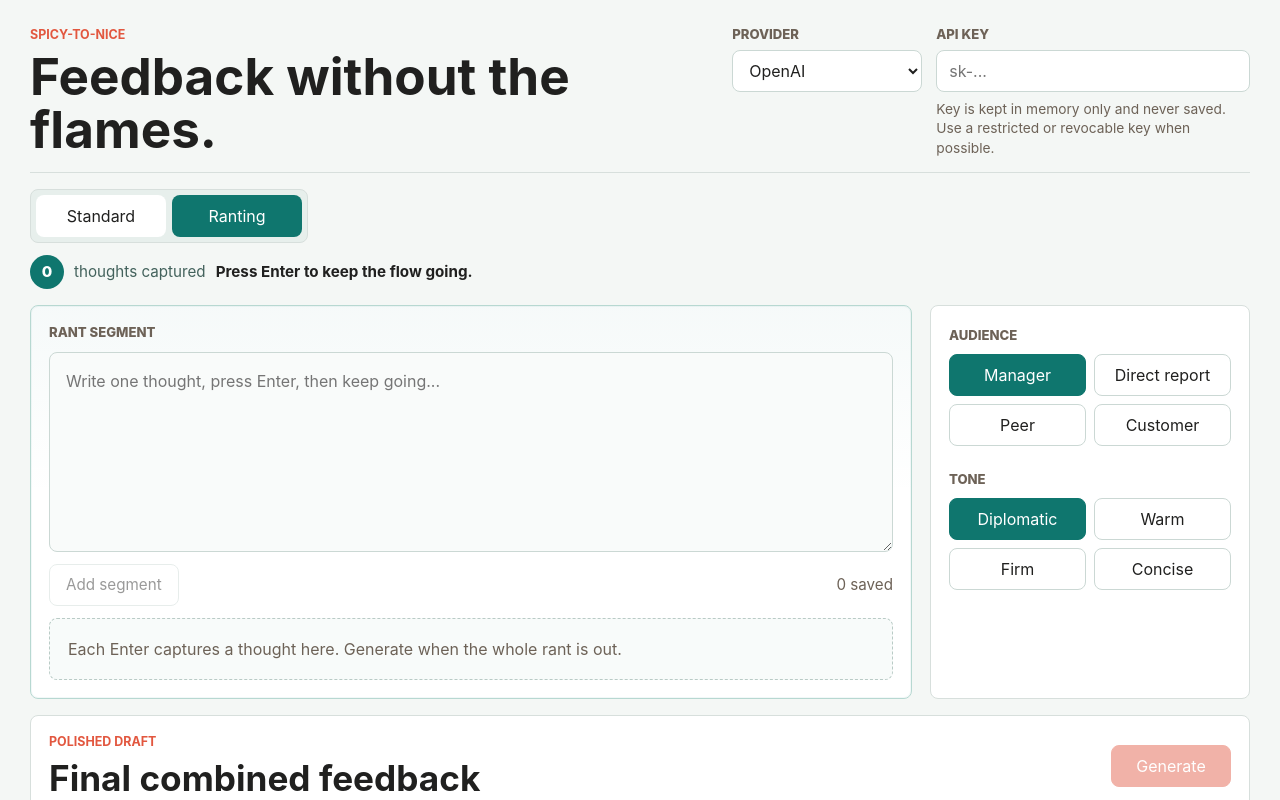
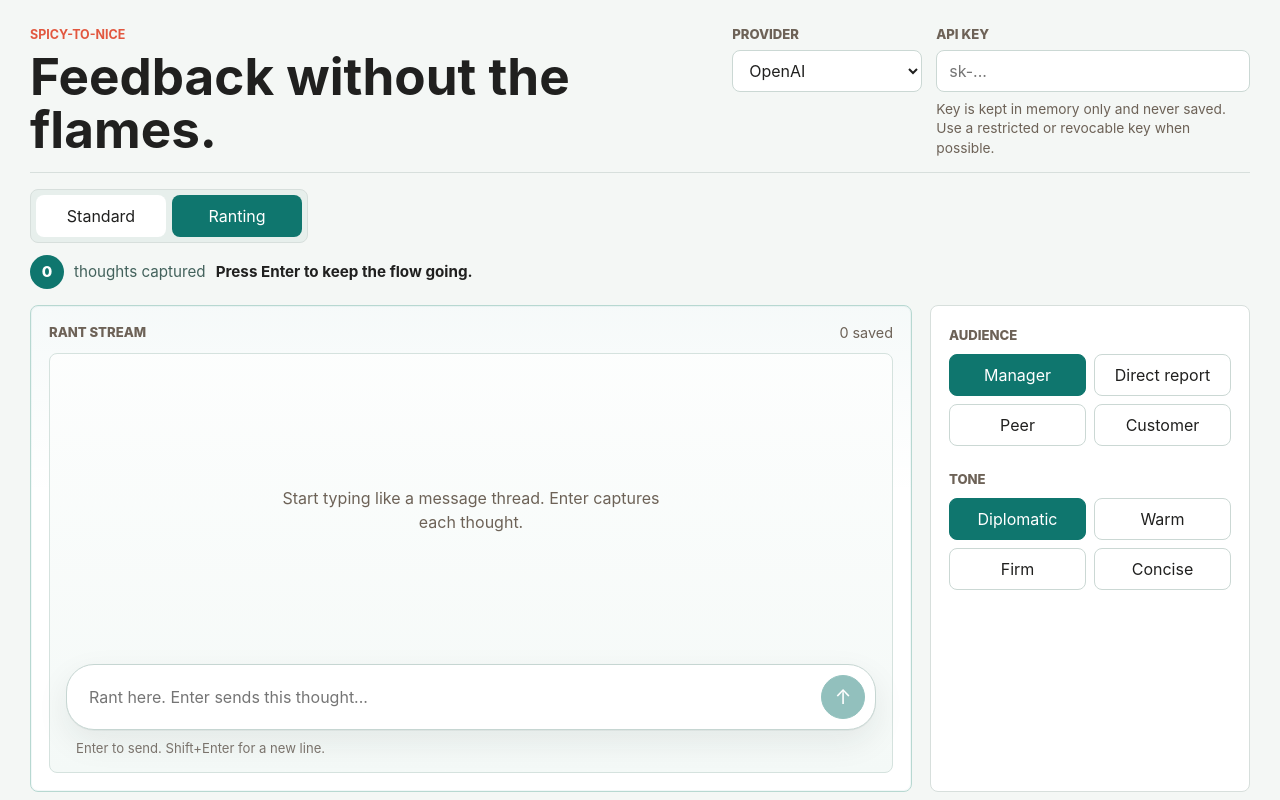
Before and after one commit to uRTLy/spicy-to-nice, a React (Vite) app: page / in a window 1280 px wide. Both pictures are taken after a click on the button "Ranting". Shown: the top 800 px of the page. Built offline with nearby package versions, Linux system fonts and the light colour scheme.

Commit message:
Make rant input feel like messaging

```diff
--- a/src/App.tsx
+++ b/src/App.tsx
@@ -207,12 +207,20 @@ function getGenerationBlocker(state: AppState) {
   return "";
 }
 
+function resizeComposerInput(element: HTMLTextAreaElement) {
+  element.style.height = "auto";
+  element.style.height = `${Math.min(element.scrollHeight, 150)}px`;
+}
+
 export function App() {
   const [state, dispatch] = useReducer(reducer, initialState);
   const textareaRef = useRef<HTMLTextAreaElement | null>(null);
   const generationBlocker = getGenerationBlocker(state);
   const canAddSegment = state.draft.trim().length > 0 && state.output.status !== "loading";
   const canGenerate = !generationBlocker;
+  const canSendDraft = state.mode === "ranting" ? canAddSegment : canGenerate;
+  const sendButtonLabel =
+    state.mode === "ranting" ? "Capture thought" : "Generate polished feedback";
 
   function addSegment() {
     const text = state.draft.trim();
@@ -222,7 +230,12 @@ export function App() {
     }
 
     dispatch({ type: "add_segment", segment: makeSegment(text) });
-    requestAnimationFrame(() => textareaRef.current?.focus());
+    requestAnimationFrame(() => {
+      if (textareaRef.current) {
+        textareaRef.current.style.height = "auto";
+        textareaRef.current.focus();
+      }
+    });
   }
 
   async function generate() {
@@ -348,17 +361,57 @@ export function App() {
 
         <section className="grid">
           <div className={`input-panel ${state.mode === "ranting" ? "ranting-panel" : ""}`}>
-            <label className="field-label" htmlFor="raw-feedback">
+            <div className="input-heading">
+              <span className="field-label">
+                {state.mode === "ranting" ? "Rant stream" : "Raw feedback"}
+              </span>
+              {state.mode === "ranting" ? <span>{state.segments.length} saved</span> : null}
+            </div>
+
+            <div className="message-surface">
+              {state.mode === "ranting" ? (
+                state.segments.length > 0 ? (
+                  <ol className="segment-list" aria-label="Saved rant segments">
+                    {state.segments.map((segment, index) => (
+                      <li key={segment.id}>
+                        <span>{index + 1}</span>
+                        <p>{segment.text}</p>
+                        <button
+                          type="button"
+                          aria-label={`Remove thought ${index + 1}`}
+                          disabled={state.output.status === "loading"}
+                          onClick={() => dispatch({ type: "remove_segment", id: segment.id })}
+                        >
+                          x
+                        </button>
+                      </li>
+                    ))}
+                  </ol>
+                ) : (
+                  <div className="empty-rant">
+                    Start typing like a message thread. Enter captures each thought.
+                  </div>
+                )
+              ) : state.draft.trim() ? null : (
+                <div className="standard-empty">
+                  Drop the spicy version here, then send it for polish.
+                </div>
+              )}
+
+              <div className="composer" data-mode={state.mode}>
+                <label className="sr-only" htmlFor="raw-feedback">
                   {state.mode === "ranting" ? "Rant segment" : "Raw feedback"}
                 </label>
                 <textarea
                   id="raw-feedback"
                   ref={textareaRef}
+                  rows={1}
                   value={state.draft}
                   disabled={state.output.status === "loading"}
-              onChange={(event) =>
-                dispatch({ type: "set_draft", draft: event.target.value })
-              }
+                  onChange={(event) => {
+                    resizeComposerInput(event.currentTarget);
+                    dispatch({ type: "set_draft", draft: event.target.value });
+                  }}
                   onKeyDown={(event) => {
                     if (
                       event.key === "Enter" &&
@@ -371,41 +424,24 @@ export function App() {
                   }}
                   placeholder={
                     state.mode === "ranting"
-                  ? "Write one thought, press Enter, then keep going..."
+                      ? "Rant here. Enter sends this thought..."
                       : "Paste the spicy version here..."
                   }
                 />
-
-            {state.mode === "ranting" ? (
-              <div className="rant-actions">
-                <button type="button" onClick={addSegment} disabled={!canAddSegment}>
-                  Add segment
-                </button>
-                <span>{state.segments.length} saved</span>
-              </div>
-            ) : null}
-
-            {state.mode === "ranting" && state.segments.length > 0 ? (
-              <ol className="segment-list" aria-label="Saved rant segments">
-                {state.segments.map((segment, index) => (
-                  <li key={segment.id}>
-                    <span>{index + 1}</span>
-                    <p>{segment.text}</p>
                 <button
                   type="button"
-                      disabled={state.output.status === "loading"}
-                      onClick={() => dispatch({ type: "remove_segment", id: segment.id })}
+                  aria-label={sendButtonLabel}
+                  title={sendButtonLabel}
+                  disabled={!canSendDraft}
+                  onClick={submitDraft}
                 >
-                      Remove
+                  ↑
                 </button>
-                  </li>
-                ))}
-              </ol>
-            ) : state.mode === "ranting" ? (
-              <div className="empty-rant">
-                Each Enter captures a thought here. Generate when the whole rant is out.
               </div>
-            ) : null}
+              <p className="composer-hint">
+                Enter to send. Shift+Enter for a new line.
+              </p>
+            </div>
           </div>
 
           <aside className="settings-panel" aria-label="Output settings">
--- a/src/ai/providers.ts
+++ b/src/ai/providers.ts
@@ -129,7 +129,18 @@ function readProviderError(payload: unknown, providerName: string) {
     "message" in payload.error &&
     typeof payload.error.message === "string"
   ) {
-    return `${providerName} rejected the request: ${payload.error.message}`;
+    const message = payload.error.message;
+    const lowerMessage = message.toLowerCase();
+
+    if (lowerMessage.includes("quota") || lowerMessage.includes("billing")) {
+      return `${providerName} says this key has no remaining quota or billing is not enabled. Try a key from a project with API credits, or lower the project budget after testing.`;
+    }
+
+    if (lowerMessage.includes("invalid api key") || lowerMessage.includes("incorrect api key")) {
+      return `${providerName} says this API key is invalid. Check that the key was copied fully and belongs to the selected project.`;
+    }
+
+    return `${providerName} rejected the request: ${message.replace(/https?:\/\/\S+/g, "").trim()}`;
   }
 
   return `${providerName} rejected the request. Check the key and try again.`;
--- a/src/styles.css
+++ b/src/styles.css
@@ -27,8 +27,7 @@ body {
 
 .topbar,
 .grid,
-.output-header,
-.rant-actions {
+.output-header {
   display: flex;
   align-items: center;
 }
@@ -146,6 +145,7 @@ button.active {
 
 .error-message {
   color: #b42318;
+  overflow-wrap: anywhere;
 }
 
 .mode-switch {
@@ -203,7 +203,8 @@ button.active {
 }
 
 .input-panel {
-  display: grid;
+  display: flex;
+  flex-direction: column;
   flex: 1 1 auto;
   gap: 12px;
   min-width: 0;
@@ -224,7 +225,6 @@ button.active {
 
 textarea {
   width: 100%;
-  min-height: 200px;
   resize: vertical;
   padding: 16px;
   border: 1px solid #cbd8d4;
@@ -246,17 +246,46 @@ select:focus-visible {
   outline-offset: 2px;
 }
 
-.rant-actions {
+.input-heading {
+  display: flex;
+  align-items: center;
   justify-content: space-between;
   gap: 12px;
+}
+
+.input-heading span:last-child {
   color: #6d6257;
-  font-size: 0.95rem;
+  font-size: 0.9rem;
+}
+
+.message-surface {
+  display: flex;
+  flex: 1;
+  min-height: 420px;
+  flex-direction: column;
+  justify-content: flex-end;
+  gap: 14px;
+  padding: 16px;
+  border: 1px solid #d5e2de;
+  border-radius: 8px;
+  background:
+    linear-gradient(180deg, rgba(255, 255, 255, 0.78), rgba(244, 249, 247, 0.96)),
+    #f4f9f7;
+}
+
+.standard-empty,
+.empty-rant {
+  margin: auto;
+  max-width: 390px;
+  color: #6d6257;
+  text-align: center;
+  line-height: 1.5;
+  animation: fade-in 180ms ease-out;
 }
 
 .segment-list {
   display: grid;
   gap: 10px;
-  max-height: 250px;
   margin: 0;
   padding: 0;
   overflow: auto;
@@ -264,18 +293,14 @@ select:focus-visible {
 }
 
 .segment-list li {
-  display: grid;
-  grid-template-columns: auto minmax(0, 1fr) auto;
-  gap: 12px;
-  align-items: center;
-  padding: 12px;
-  border: 1px solid #d7e3df;
-  border-radius: 8px;
-  background: #f2f8f6;
+  display: flex;
+  align-items: flex-end;
+  gap: 8px;
   animation: segment-pop 220ms ease-out;
 }
 
 .segment-list li > span {
+  flex: 0 0 auto;
   display: inline-grid;
   place-items: center;
   width: 28px;
@@ -288,19 +313,95 @@ select:focus-visible {
 }
 
 .segment-list p {
+  max-width: min(760px, 82%);
   margin: 0;
-  color: #3d3934;
+  padding: 12px 14px;
+  border-radius: 18px 18px 18px 6px;
+  background: #ffffff;
+  color: #20201f;
   line-height: 1.45;
+  box-shadow:
+    0 1px 0 rgba(25, 42, 38, 0.06),
+    0 8px 24px rgba(25, 42, 38, 0.06);
 }
 
-.empty-rant {
-  padding: 18px;
-  border: 1px dashed #b9cbc6;
-  border-radius: 8px;
-  background: #f8fbfa;
+.segment-list li > button {
+  flex: 0 0 auto;
+  width: 28px;
+  min-height: 28px;
+  height: 28px;
+  padding: 0;
+  border-radius: 999px;
   color: #6d6257;
-  line-height: 1.5;
-  animation: fade-in 180ms ease-out;
+}
+
+.composer {
+  display: grid;
+  grid-template-columns: minmax(0, 1fr) auto;
+  gap: 10px;
+  align-items: end;
+  padding: 10px;
+  border: 1px solid #c6d6d2;
+  border-radius: 28px;
+  background: #ffffff;
+  box-shadow:
+    0 1px 0 rgba(25, 42, 38, 0.05),
+    0 12px 32px rgba(25, 42, 38, 0.08);
+}
+
+.composer textarea {
+  min-height: 44px;
+  height: auto;
+  max-height: 150px;
+  padding: 10px 12px;
+  border: 0;
+  border-radius: 20px;
+  background: transparent;
+  resize: none;
+  overflow-y: auto;
+}
+
+.composer textarea:focus {
+  outline: none;
+}
+
+.composer button {
+  display: inline-grid;
+  place-items: center;
+  width: 44px;
+  min-width: 44px;
+  min-height: 44px;
+  height: 44px;
+  padding: 0;
+  border-radius: 999px;
+  border-color: #e2573f;
+  background: #e2573f;
+  color: #ffffff;
+  font-size: 1.25rem;
+  line-height: 1;
+}
+
+.composer[data-mode="ranting"] button {
+  border-color: #0f766e;
+  background: #0f766e;
+}
+
+.composer-hint {
+  margin: -4px 10px 0;
+  color: #7a736c;
+  font-size: 0.82rem;
+}
+
+.sr-only {
+  position: absolute;
+  width: 1px;
+  height: 1px;
+  padding: 0;
+  margin: -1px;
+  overflow: hidden;
+  clip: rect(0, 0, 0, 0);
+  white-space: nowrap;
+  border: 0;
 }
 
 .settings-panel {
```
Lines whose indentation alone changed are shown as unchanged.
